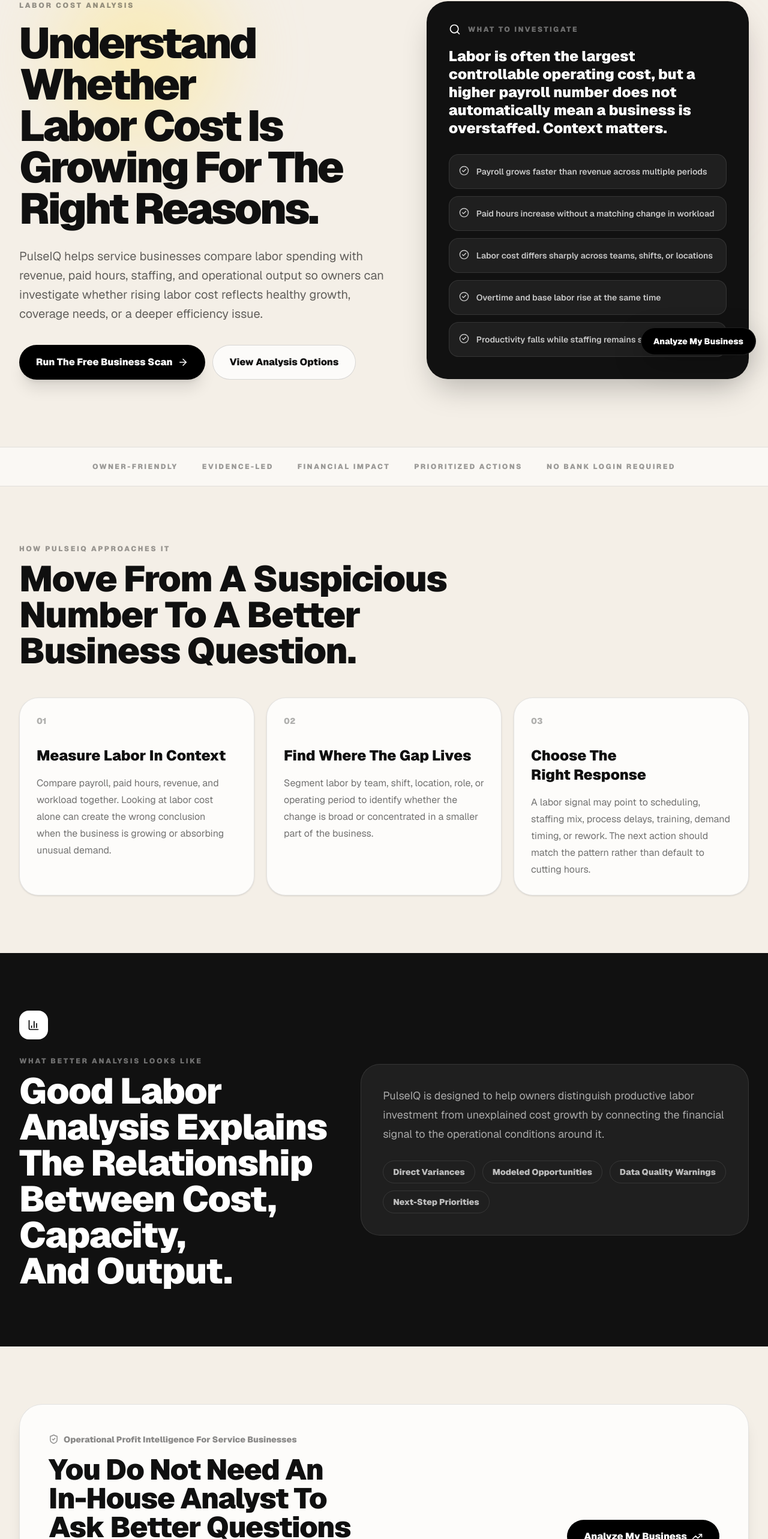
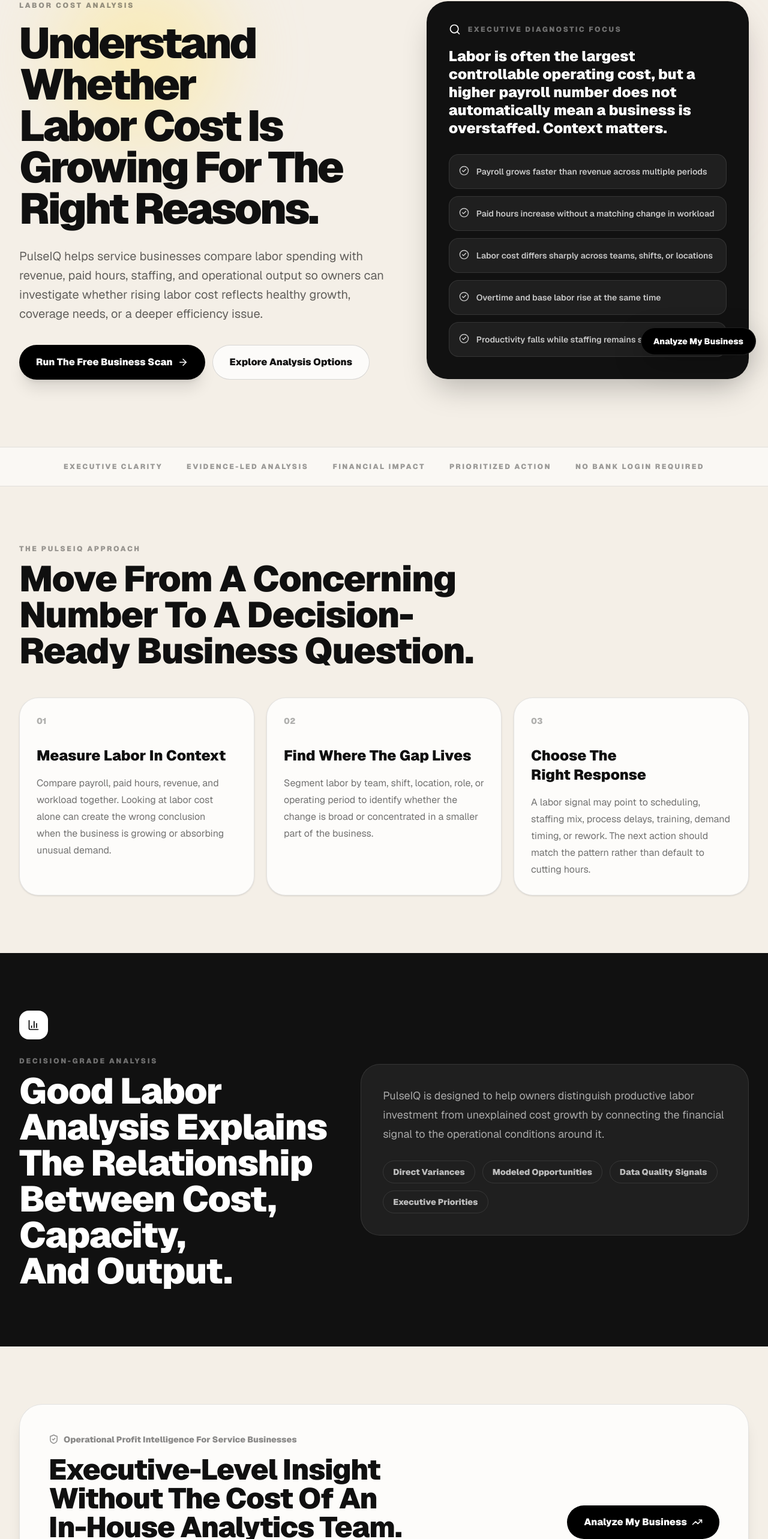
Before and after one commit to aundreanapper12-gif/pulseiqop, a Next.js app: page /labor-cost-analysis in a window 1280 px wide. Shown: the part 188-2754 px from the top of the page at 60% size. Built offline with nearby package versions, Linux system fonts and the light colour scheme; no server answers.

Commit message:
Refine solution landing pages with premium enterprise copy

```diff
--- a/app/components/SolutionLanding.tsx
+++ b/app/components/SolutionLanding.tsx
@@ -40,12 +40,12 @@ export default function SolutionLanding({ eyebrow, title, description, problem,
             <p className="mt-7 max-w-3xl text-lg leading-8 text-black/60 md:text-xl">{description}</p>
             <div className="mt-9 flex flex-col gap-3 sm:flex-row">
               <a href="/workspace" className="inline-flex items-center justify-center gap-2 rounded-full bg-black px-7 py-4 font-black text-white shadow-xl hover:-translate-y-0.5">Run The Free Business Scan <ArrowRight size={18} /></a>
-              <a href="/pricing" className="inline-flex items-center justify-center gap-2 rounded-full border border-black/15 bg-white/75 px-7 py-4 font-black">View Analysis Options</a>
+              <a href="/pricing" className="inline-flex items-center justify-center gap-2 rounded-full border border-black/15 bg-white/75 px-7 py-4 font-black">Explore Analysis Options</a>
             </div>
           </div>
 
           <aside className="rounded-[2.2rem] border border-black/10 bg-[#111] p-7 text-white shadow-2xl md:p-9">
-            <div className="flex items-center gap-3"><Search size={20} /><p className="text-xs font-black uppercase tracking-[0.2em] text-white/40">What To Investigate</p></div>
+            <div className="flex items-center gap-3"><Search size={20} /><p className="text-xs font-black uppercase tracking-[0.2em] text-white/40">Executive Diagnostic Focus</p></div>
             <p className="mt-5 text-2xl font-black leading-tight">{problem}</p>
             <div className="mt-7 space-y-3">
               {signals.map((signal) => <div key={signal} className="flex gap-3 rounded-2xl border border-white/10 bg-white/[0.06] p-4 text-sm font-semibold leading-6 text-white/75"><CheckCircle2 className="mt-0.5 shrink-0" size={17} />{signal}</div>)}
@@ -56,15 +56,15 @@ export default function SolutionLanding({ eyebrow, title, description, problem,
 
       <section className="border-y border-black/10 bg-white/55 px-5 py-6 md:px-8">
         <div className="mx-auto flex max-w-7xl flex-wrap items-center justify-center gap-x-10 gap-y-3 text-xs font-black uppercase tracking-[0.2em] text-black/38">
-          <span>Owner-Friendly</span><span>Evidence-Led</span><span>Financial Impact</span><span>Prioritized Actions</span><span>No Bank Login Required</span>
+          <span>Executive Clarity</span><span>Evidence-Led Analysis</span><span>Financial Impact</span><span>Prioritized Action</span><span>No Bank Login Required</span>
         </div>
       </section>
 
       <section className="px-5 py-24 md:px-8">
         <div className="mx-auto max-w-7xl">
           <div className="max-w-4xl">
-            <p className="text-xs font-black uppercase tracking-[0.22em] text-black/38">How PulseIQ Approaches It</p>
-            <h2 className="mt-3 text-4xl font-black tracking-tight md:text-6xl">Move From A Suspicious Number To A Better Business Question.</h2>
+            <p className="text-xs font-black uppercase tracking-[0.22em] text-black/38">The PulseIQ Approach</p>
+            <h2 className="mt-3 text-4xl font-black tracking-tight md:text-6xl">Move From A Concerning Number To A Decision-Ready Business Question.</h2>
           </div>
           <div className="mt-12 grid gap-5 lg:grid-cols-3">
             {sections.map((section, index) => (
@@ -82,12 +82,12 @@ export default function SolutionLanding({ eyebrow, title, description, problem,
         <div className="mx-auto grid max-w-7xl gap-10 lg:grid-cols-[.9fr_1.1fr] lg:items-center">
           <div>
             <div className="flex h-12 w-12 items-center justify-center rounded-2xl bg-white text-black"><BarChart3 size={20} /></div>
-            <p className="mt-7 text-xs font-black uppercase tracking-[0.22em] text-white/40">What Better Analysis Looks Like</p>
+            <p className="mt-7 text-xs font-black uppercase tracking-[0.22em] text-white/40">Decision-Grade Analysis</p>
             <h2 className="mt-3 text-4xl font-black tracking-tight md:text-6xl">{outcomeTitle}</h2>
           </div>
           <div className="rounded-[2rem] border border-white/10 bg-white/[0.06] p-7 md:p-9">
             <p className="text-lg leading-8 text-white/62">{outcomeBody}</p>
-            <div className="mt-7 flex flex-wrap gap-3 text-sm font-black text-white/70"><span className="rounded-full border border-white/10 px-4 py-2">Direct Variances</span><span className="rounded-full border border-white/10 px-4 py-2">Modeled Opportunities</span><span className="rounded-full border border-white/10 px-4 py-2">Data Quality Warnings</span><span className="rounded-full border border-white/10 px-4 py-2">Next-Step Priorities</span></div>
+            <div className="mt-7 flex flex-wrap gap-3 text-sm font-black text-white/70"><span className="rounded-full border border-white/10 px-4 py-2">Direct Variances</span><span className="rounded-full border border-white/10 px-4 py-2">Modeled Opportunities</span><span className="rounded-full border border-white/10 px-4 py-2">Data Quality Signals</span><span className="rounded-full border border-white/10 px-4 py-2">Executive Priorities</span></div>
           </div>
         </div>
       </section>
@@ -97,8 +97,8 @@ export default function SolutionLanding({ eyebrow, title, description, problem,
           <div className="grid gap-8 lg:grid-cols-[1fr_.72fr] lg:items-center">
             <div>
               <div className="flex items-center gap-2 text-sm font-black text-black/45"><ShieldCheck size={17} /> Operational Profit Intelligence For Service Businesses</div>
-              <h2 className="mt-4 text-4xl font-black tracking-tight md:text-5xl">You Do Not Need An In-House Analyst To Ask Better Questions Of Your Numbers.</h2>
-              <p className="mt-5 max-w-3xl text-lg leading-8 text-black/55">Start with the free PulseIQ workspace. If the signal is important enough to investigate, move into a focused or full analysis with clearly stated assumptions and practical next steps.</p>
+              <h2 className="mt-4 text-4xl font-black tracking-tight md:text-5xl">Executive-Level Insight Without The Cost Of An In-House Analytics Team.</h2>
+              <p className="mt-5 max-w-3xl text-lg leading-8 text-black/55">Start with the free PulseIQ workspace. When a signal deserves deeper investigation, move into a focused or full analysis built around transparent assumptions, meaningful evidence, and practical next steps.</p>
             </div>
             <a href="/workspace" className="inline-flex items-center justify-center gap-2 rounded-full bg-black px-7 py-4 font-black text-white lg:justify-self-end">Analyze My Business <TrendingUp size={18} /></a>
           </div>
```
